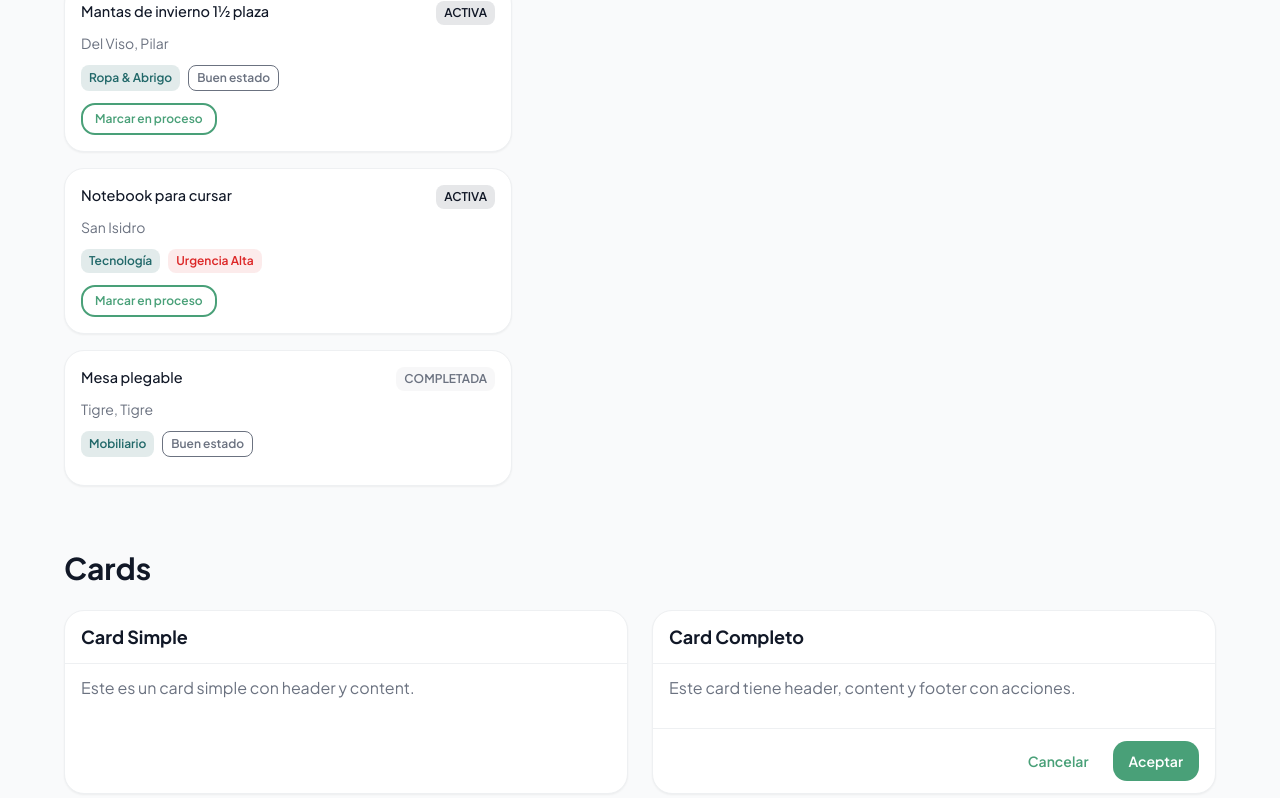
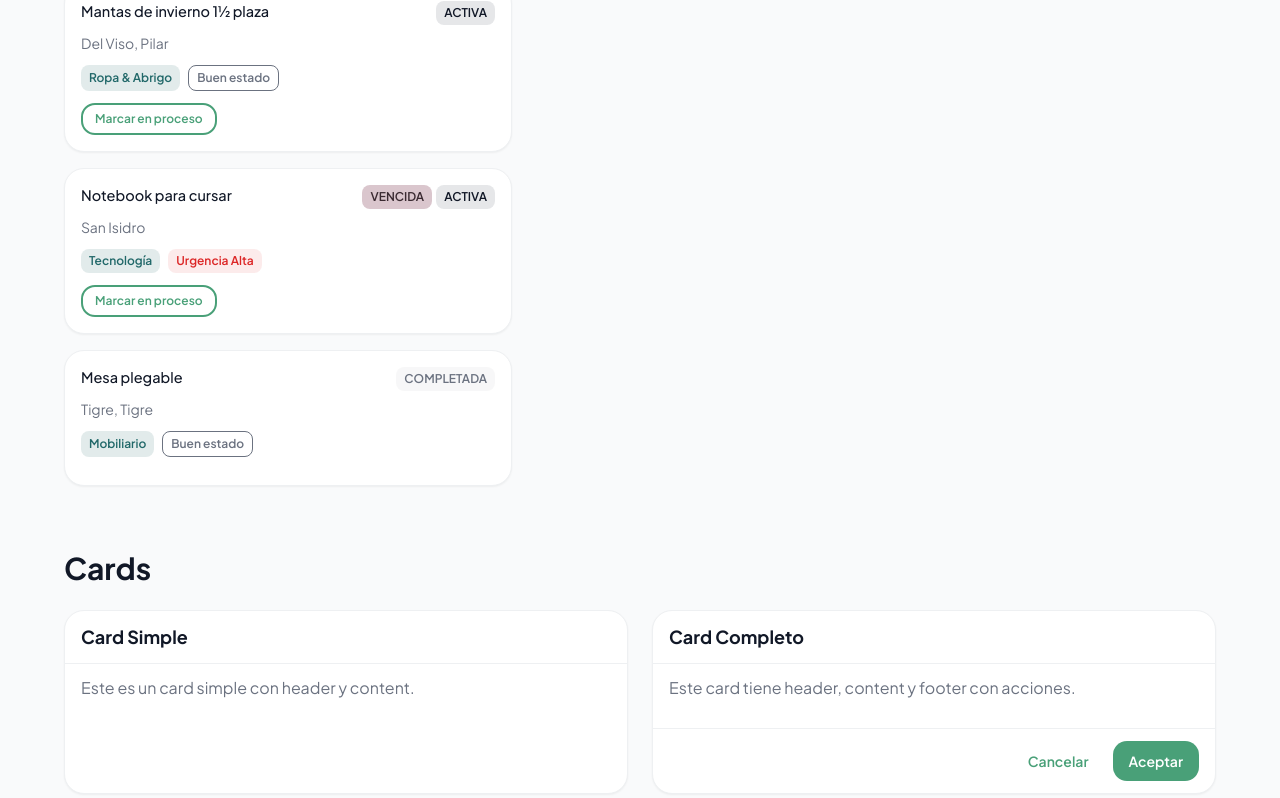
Before and after one commit to vaiven-austral/vaiven-app, a React (Vite) app: page /dev/components in a window 1280 px wide. Shown: the part 1854-2652 px from the top of the page. Built offline with nearby package versions, Linux system fonts and the light colour scheme; no server answers; the database is empty.

Commit message:
SCRUM-37: vencimiento derivado de vence_en, badge de vencida(indicador derivado sin tocar publicaciones.estado) y campo opcional de fecha de vencimiento en el formulario de publicación, escala de color terciario/malva para el badge en tailwind

```diff
--- a/src/components/publications/PublicationCard.tsx
+++ b/src/components/publications/PublicationCard.tsx
@@ -1,6 +1,7 @@
 import { Badge } from '../ui/badge';
 import { Button } from '../ui/button';
 import { usePublicationState } from '../../hooks/usePublicationState';
+import { isPublicationExpired } from '../../lib/publicationState';
 import {
   type Publication,
   estadoLabels,
@@ -9,6 +10,8 @@ import {
   urgenciaVariants,
   estadoObjetoLabels,
   estadoObjetoVariant,
+  vencidaLabel,
+  vencidaVariant,
 } from '../../lib/publicationBadges';
 
 export type { Publication };
@@ -18,14 +21,18 @@ interface PublicationCardProps {
 }
 
 export function PublicationCard({ publication }: PublicationCardProps) {
-  const { id, tipo, titulo, urgencia, estado_objeto, categorias, zonas } = publication;
+  const { id, tipo, titulo, vence_en, urgencia, estado_objeto, categorias, zonas } = publication;
   const { estado, loading, error, transicionar } = usePublicationState(id, publication.estado);
+  const vencida = estado !== 'completada' && isPublicationExpired(vence_en);
 
   return (
     <div className="bg-tarjeta rounded-tarjeta border border-borde p-4 shadow-sm">
       <div className="flex items-start justify-between gap-2 mb-2">
         <h3 className="font-500 text-[14.5px] leading-[150%] text-tinta">{titulo}</h3>
-        <Badge variant={estadoVariants[estado]}>{estadoLabels[estado]}</Badge>
+        <div className="flex gap-1">
+          {vencida && <Badge variant={vencidaVariant}>{vencidaLabel}</Badge>}
+          <Badge variant={estadoVariants[estado]}>{estadoLabels[estado]}</Badge>
+        </div>
       </div>
 
       {zonas && (
--- a/src/components/ui/badge.tsx
+++ b/src/components/ui/badge.tsx
@@ -5,6 +5,7 @@ interface BadgeProps {
   variant?:
     | 'primary'
     | 'secondary'
+    | 'vencida'
     | 'success'
     | 'warning'
     | 'destructive'
@@ -26,6 +27,7 @@ export function Badge({
   const variants = {
     primary: 'bg-[rgba(73,160,120,0.13)] text-primario',
     secondary: 'bg-[rgba(33,104,105,0.13)] text-secundario',
+    vencida: 'bg-terciario-200 text-terciario-800',
     success: 'bg-[rgba(47,127,93,0.13)] text-exito',
     warning: 'bg-[rgba(245,158,11,0.13)] text-atencion',
     destructive: 'bg-[rgba(220,38,38,0.09)] text-critico',
--- a/src/lib/publicationBadges.ts
+++ b/src/lib/publicationBadges.ts
@@ -5,6 +5,7 @@ export interface Publication {
   tipo: 'donacion' | 'necesidad';
   estado: EstadoPublicacion;
   titulo: string;
+  vence_en: string;
   urgencia?: 'alta' | 'media' | 'sin_apuro' | null;
   estado_objeto?: 'nuevo' | 'como_nuevo' | 'bueno' | 'usado' | 'requiere_reparacion' | null;
   categorias: { nombre: string } | null;
@@ -14,6 +15,7 @@ export interface Publication {
 type BadgeVariant =
   | 'primary'
   | 'secondary'
+  | 'vencida'
   | 'success'
   | 'warning'
   | 'destructive'
@@ -62,3 +64,6 @@ export const estadoObjetoLabels: Record<NonNullable<Publication['estado_objeto']
 };
 
 export const estadoObjetoVariant: BadgeVariant = 'outline';
+
+export const vencidaLabel = 'VENCIDA';
+export const vencidaVariant: BadgeVariant = 'vencida';
--- a/src/lib/publicationState.ts
+++ b/src/lib/publicationState.ts
@@ -12,3 +12,7 @@ export function esTransicionValida(
 ): boolean {
   return TRANSICIONES[estadoActual].includes(nuevoEstado);
 }
+
+export function isPublicationExpired(venceEn: string): boolean {
+  return new Date(venceEn).getTime() <= Date.now();
+}
--- a/src/pages/ComponentShowcase.tsx
+++ b/src/pages/ComponentShowcase.tsx
@@ -15,6 +15,7 @@ const mockPublications: Publication[] = [
     tipo: 'donacion',
     estado: 'activa',
     titulo: 'Mantas de invierno 1½ plaza',
+    vence_en: new Date(Date.now() + 30 * 24 * 60 * 60 * 1000).toISOString(),
     estado_objeto: 'bueno',
     categorias: { nombre: 'Ropa & Abrigo' },
     zonas: { partido: 'Pilar', localidad: 'Del Viso' },
@@ -24,6 +25,8 @@ const mockPublications: Publication[] = [
     tipo: 'necesidad',
     estado: 'activa',
     titulo: 'Notebook para cursar',
+    // vencida a propósito, para ver el badge "VENCIDA" en el showcase (SCRUM-37)
+    vence_en: new Date(Date.now() - 1 * 24 * 60 * 60 * 1000).toISOString(),
     urgencia: 'alta',
     categorias: { nombre: 'Tecnología' },
     zonas: { partido: 'San Isidro', localidad: null },
@@ -33,6 +36,7 @@ const mockPublications: Publication[] = [
     tipo: 'donacion',
     estado: 'completada',
     titulo: 'Mesa plegable',
+    vence_en: new Date(Date.now() - 1 * 24 * 60 * 60 * 1000).toISOString(),
     estado_objeto: 'bueno',
     categorias: { nombre: 'Mobiliario' },
     zonas: { partido: 'Tigre', localidad: 'Tigre' },
--- a/src/pages/CreateDonation.tsx
+++ b/src/pages/CreateDonation.tsx
@@ -27,6 +27,17 @@ interface FormErrors {
   zona?: string;
   estadoObjeto?: string;
   cantidad?: string;
+  venceEn?: string;
+}
+
+function getTodayISODate(): string {
+  return new Date().toISOString().split('T')[0];
+}
+
+function getMaxVencimientoISODate(): string {
+  const max = new Date();
+  max.setDate(max.getDate() + 30);
+  return max.toISOString().split('T')[0];
 }
 
 export function CreateDonation() {
@@ -39,6 +50,7 @@ export function CreateDonation() {
   const [zonaId, setZonaId] = useState<number | null>(null);
   const [estadoObjeto, setEstadoObjeto] = useState<EstadoObjeto | ''>('');
   const [cantidad, setCantidad] = useState(1);
+  const [venceEn, setVenceEn] = useState('');
 
   const [errors, setErrors] = useState<FormErrors>({});
   const [isSubmitting, setIsSubmitting] = useState(false);
@@ -68,6 +80,15 @@ export function CreateDonation() {
     }
     if (!Number.isInteger(cantidad) || cantidad < 1) {
       nextErrors.cantidad = 'La cantidad debe ser un número entero mayor o igual a 1.';
+    }
+    if (venceEn) {
+      const fechaSeleccionada = new Date(`${venceEn}T23:59:59`);
+      const maxFecha = new Date(`${getMaxVencimientoISODate()}T23:59:59`);
+      if (fechaSeleccionada.getTime() <= Date.now()) {
+        nextErrors.venceEn = 'La fecha de vencimiento debe ser posterior a hoy.';
+      } else if (fechaSeleccionada.getTime() > maxFecha.getTime()) {
+        nextErrors.venceEn = 'La fecha de vencimiento no puede superar los 30 días (el valor por defecto).';
+      }
     }
 
     return nextErrors;
@@ -100,6 +121,7 @@ export function CreateDonation() {
         cantidad,
         urgencia: null,
         usuario_id: user.id,
+        ...(venceEn ? { vence_en: new Date(`${venceEn}T23:59:59`).toISOString() } : {}),
       })
       .select();
 
@@ -156,6 +178,17 @@ export function CreateDonation() {
           error={errors.cantidad}
         />
 
+        <Input
+          label="Fecha de vencimiento (opcional)"
+          type="date"
+          min={getTodayISODate()}
+          max={getMaxVencimientoISODate()}
+          value={venceEn}
+          onChange={(e) => setVenceEn(e.target.value)}
+          error={errors.venceEn}
+          helperText={!errors.venceEn ? 'Si no elegís una fecha, se usan 30 días por defecto.' : undefined}
+        />
+
         <div>
           <p className="block mb-1.5 font-600 text-tinta text-sm">Ubicación</p>
           <ZoneCascadeSelect onChange={setZonaId} />
--- a/src/pages/CreateNeed.tsx
+++ b/src/pages/CreateNeed.tsx
@@ -25,6 +25,17 @@ interface FormErrors {
   categoria?: string;
   zona?: string;
   cantidad?: string;
+  venceEn?: string;
+}
+
+function getTodayISODate(): string {
+  return new Date().toISOString().split('T')[0];
+}
+
+function getMaxVencimientoISODate(): string {
+  const max = new Date();
+  max.setDate(max.getDate() + 30);
+  return max.toISOString().split('T')[0];
 }
 
 export function CreateNeed() {
@@ -37,6 +48,7 @@ export function CreateNeed() {
   const [zonaId, setZonaId] = useState<number | null>(null);
   const [urgencia, setUrgencia] = useState<Urgencia>('media');
   const [cantidad, setCantidad] = useState(1);
+  const [venceEn, setVenceEn] = useState('');
 
   const [errors, setErrors] = useState<FormErrors>({});
   const [isSubmitting, setIsSubmitting] = useState(false);
@@ -63,6 +75,15 @@ export function CreateNeed() {
     }
     if (!Number.isInteger(cantidad) || cantidad < 1) {
       nextErrors.cantidad = 'La cantidad debe ser un número entero mayor o igual a 1.';
+    }
+    if (venceEn) {
+      const fechaSeleccionada = new Date(`${venceEn}T23:59:59`);
+      const maxFecha = new Date(`${getMaxVencimientoISODate()}T23:59:59`);
+      if (fechaSeleccionada.getTime() <= Date.now()) {
+        nextErrors.venceEn = 'La fecha de vencimiento debe ser posterior a hoy.';
+      } else if (fechaSeleccionada.getTime() > maxFecha.getTime()) {
+        nextErrors.venceEn = 'La fecha de vencimiento no puede superar los 30 días (el valor por defecto).';
+      }
     }
 
     return nextErrors;
@@ -94,6 +115,7 @@ export function CreateNeed() {
         urgencia,
         cantidad,
         usuario_id: user.id,
+        ...(venceEn ? { vence_en: new Date(`${venceEn}T23:59:59`).toISOString() } : {}),
       })
       .select();
 
@@ -147,6 +169,17 @@ export function CreateNeed() {
           error={errors.cantidad}
         />
 
+        <Input
+          label="Fecha de vencimiento (opcional)"
+          type="date"
+          min={getTodayISODate()}
+          max={getMaxVencimientoISODate()}
+          value={venceEn}
+          onChange={(e) => setVenceEn(e.target.value)}
+          error={errors.venceEn}
+          helperText={!errors.venceEn ? 'Si no elegís una fecha, se usan 30 días por defecto.' : undefined}
+        />
+
         <div>
           <p className="block mb-1.5 font-600 text-tinta text-sm">Ubicación</p>
           <ZoneCascadeSelect onChange={setZonaId} />
--- a/tailwind.config.js
+++ b/tailwind.config.js
@@ -8,7 +8,13 @@ export default {
       colors: {
         primario: "#49A078",
         secundario: "#216869",
-        terciario: "#785964",
+        terciario: {
+          DEFAULT: "#785964",
+          100: "#EDE3E6",
+          200: "#DAC6CD",
+          700: "#4E3841",
+          800: "#3A2A31",
+        },
         tinta: "#111827",
         exito: "#2F7F5D",
         atencion: "#F59E0B",
```
